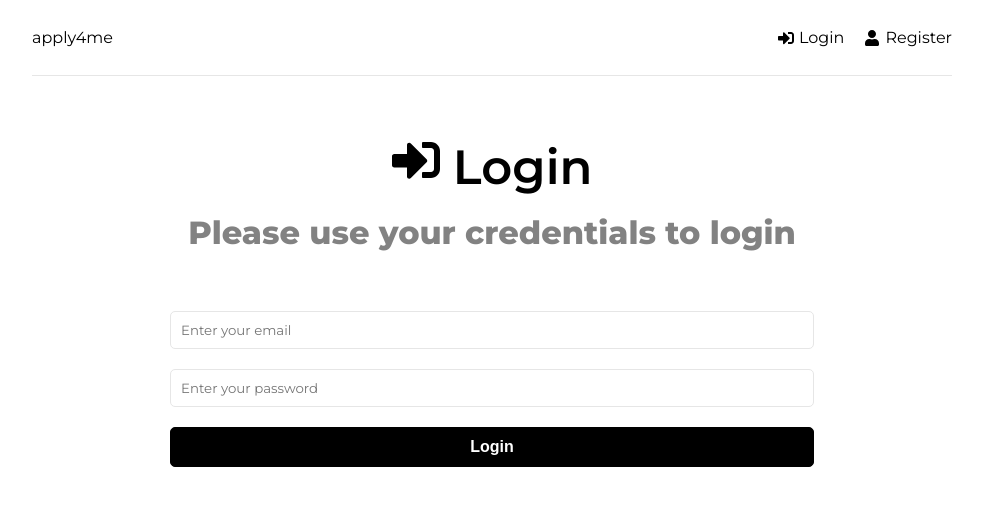
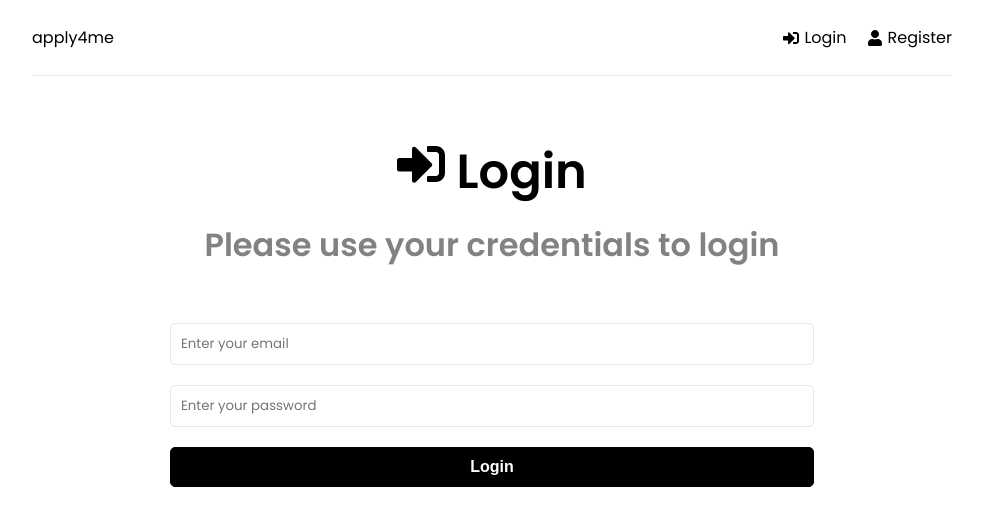
Before and after one commit to dewanwakilahmed/apply-4-me, a React (Create React App) app in the folder client/web-app/: page / in a window 1280 px wide. Shown: the top 526 px of the page, without its empty margins (148-1131 px from the left). Built offline with nearby package versions, Linux system fonts and the light colour scheme.

Commit message:
Added Poppins Font

```diff
--- a/client/web-app/src/index.css
+++ b/client/web-app/src/index.css
@@ -1,4 +1,4 @@
-@import url("https://fonts.googleapis.com/css2?family=Montserrat:ital,wght@0,400;0,600;0,800;1,400;1,600;1,800&display=swap");
+@import url("https://fonts.googleapis.com/css2?family=Poppins:wght@300;400;500;600&display=swap");
 
 * {
   margin: 0;
@@ -7,7 +7,7 @@
 }
 
 body {
-  font-family: "Montserrat", sans-serif;
+  font-family: "Poppins", sans-serif;
   height: 100vh;
 }
 
```
